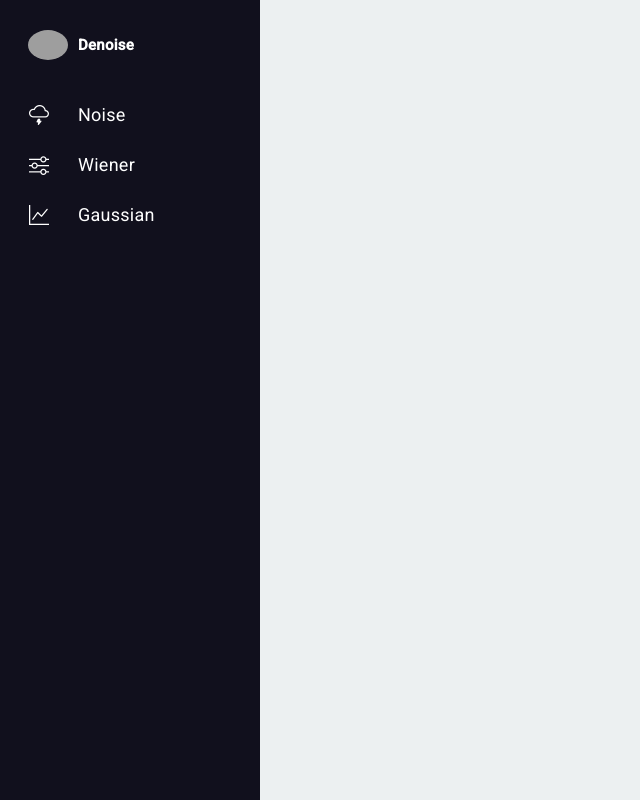
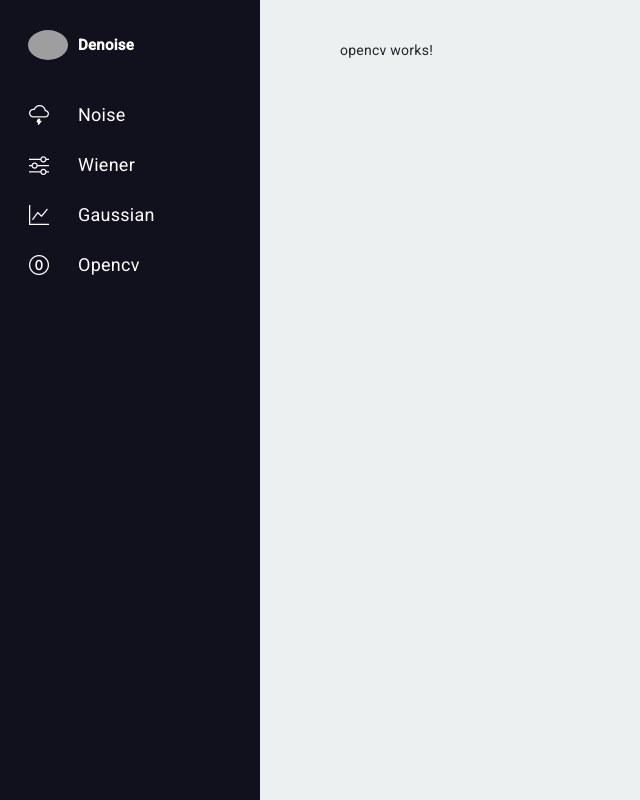
Before and after one commit to vision-artificielle/frontend, an Angular app: page /opencv in a window 1280 px wide. Before the commit this address led to /. Shown: the whole page, without its empty margins (0-640 px from the left). Built offline with nearby package versions, Linux system fonts and the light colour scheme; grey boxes are pictures that could not be loaded.

Commit message:
working on opencv denoising

```diff
--- a/src/app/app.routes.ts
+++ b/src/app/app.routes.ts
@@ -3,6 +3,7 @@ import { AppComponent } from './app.component';
 import { NoiseComponent } from './features/noise/noise.component';
 import { WienerFilterComponent } from './features/wiener-filter/wiener-filter.component';
 import { GaussianFilterComponent } from './features/gaussian-filter/gaussian-filter.component';
+import { OpencvComponent } from './features/opencv/opencv.component';
 
 export const routes: Routes = [
     {
@@ -13,6 +14,7 @@ export const routes: Routes = [
           { path: 'home', component: NoiseComponent },
           { path: 'wiener', component: WienerFilterComponent },
           { path: 'gaussian', component: GaussianFilterComponent },
+          { path: 'opencv', component: OpencvComponent },
         ]
     },
 ];
--- a/src/app/components/side-bar/side-bar.component.html
+++ b/src/app/components/side-bar/side-bar.component.html
@@ -5,7 +5,7 @@
     </div>
     <ul class="nav-links">
       <li>
-        <a href="#" routerLink="/">
+        <a href="#" routerLink="/home">
           <i class="bi bi-cloud-lightning"></i>
           <span class="link_name">Noise</span>
         </a>
@@ -14,7 +14,7 @@
         </ul>
       </li>
       <li>
-        <a href="#" routerLink="/">
+        <a href="#" routerLink="/wiener">
           <i class="bi bi-sliders"></i>
           <span class="link_name">Wiener</span>
         </a>
@@ -23,7 +23,7 @@
         </ul>
       </li>
       <li>
-        <a href="#" routerLink="/">
+        <a href="#" routerLink="/gaussian">
           <i class="bi bi-graph-up"></i>
           <span class="link_name">Gaussian</span>
         </a>
@@ -31,6 +31,15 @@
           <li><a class="link_name" href="#">Gaussian</a></li>
         </ul>
       </li>
+      <li>
+        <a href="#" routerLink="/opencv">
+          <i class="bi bi-0-circle"></i>
+          <span class="link_name">Opencv</span>
+        </a>
+        <ul class="sub-menu blank">
+          <li><a class="link_name" href="#">Opencv</a></li>
+        </ul>
+      </li>
 
 
 </ul>
--- /dev/null
+++ b/src/app/features/opencv/opencv.component.html
@@ -0,0 +1 @@
+<p>opencv works!</p>
```
Also changed, not shown: src/app/features/opencv/opencv.component.ts (added, +12 -0 lines), src/app/features/opencv/opencv.component.scss (added), 1 other file (tests, documents, lock files or other folders).
